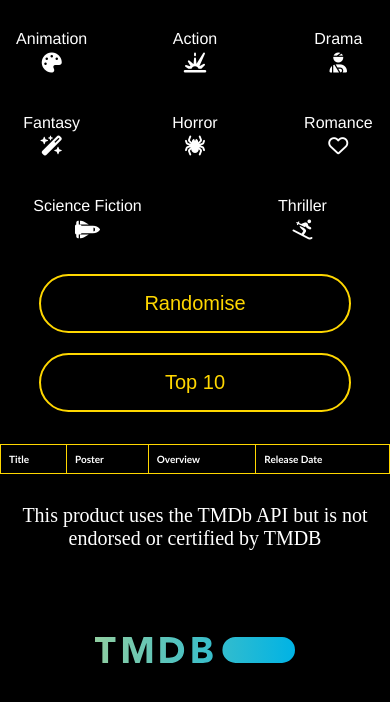
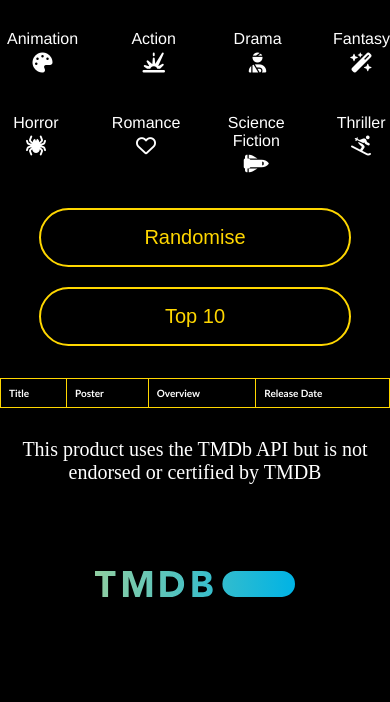
Before and after one commit to tgulu/Show-Time, a website: page index.html in a window 390 px wide. Shown: the part 72-774 px from the top of the page. Drawn offline with Linux system fonts and the light colour scheme; no server answers.

Commit message:
add padding left of sort-bar for small screens

```diff
--- a/stylesheet.css
+++ b/stylesheet.css
@@ -150,7 +150,7 @@ footer {
   }
 
   .sort-bar div {
-    padding: 0 10px;
+    padding-left: 7px;
     flex: 1; /* Each item takes equal width */
     text-align: center; /* Center align content */
     border-radius: 50%;
```
